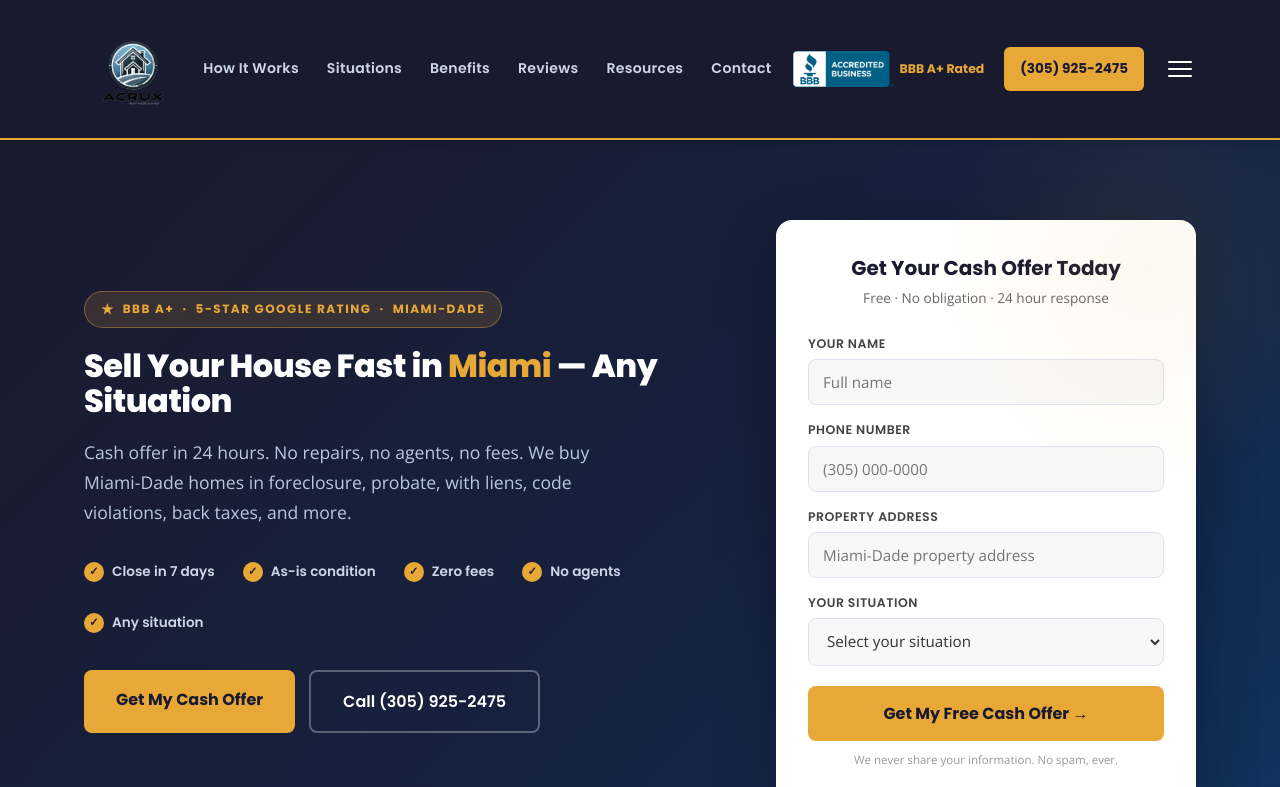
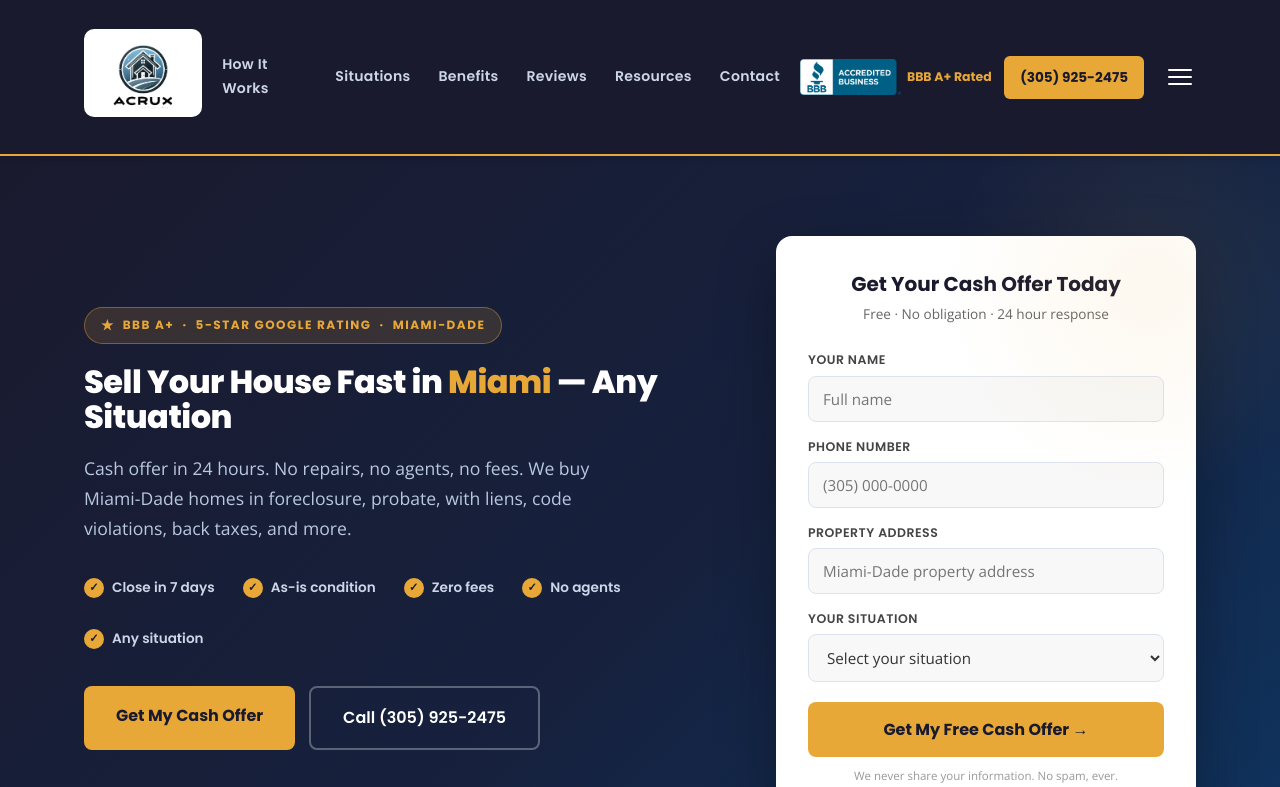
Before and after one commit to sell2fix-ship-it/ACRUX-WEB, a website: page index.html in a window 1280 px wide. Shown: the top 787 px of the page. Drawn offline with nearby package versions, Linux system fonts and the light colour scheme.

Commit message:
Update index.html

```diff
--- a/index.html
+++ b/index.html
@@ -115,6 +115,12 @@ h1, h2, h3, h4 { font-family: 'Poppins', sans-serif; line-height: 1.2; }
   justify-content: space-between;
   gap: 20px;
   padding: 14px 0;
+}
+.logo a {
+  background: #fff;
+  border-radius: 10px;
+  padding: 4px 10px;
+  display: inline-block;
 }
 .logo img { height: 100px; width: auto; }
 .nav { display: flex; gap: 28px; align-items: center; }
```
